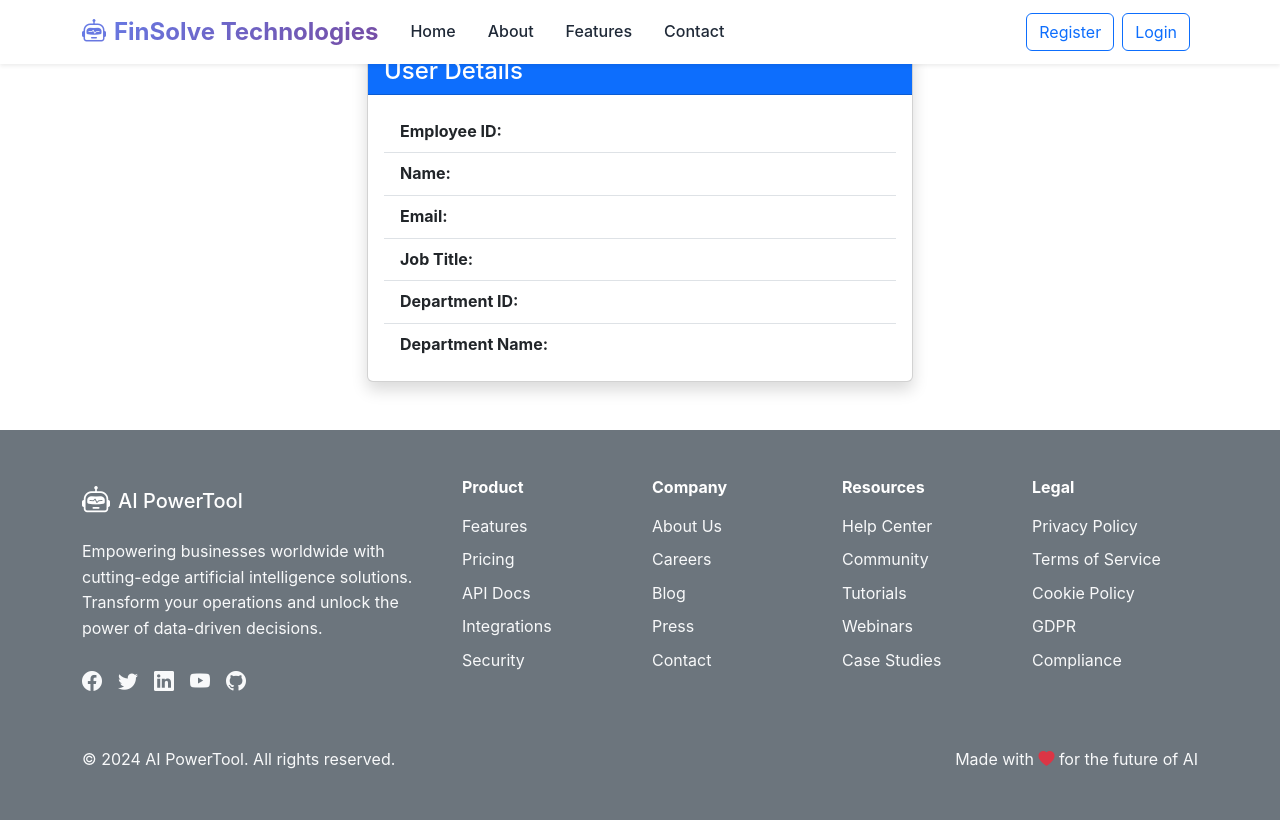
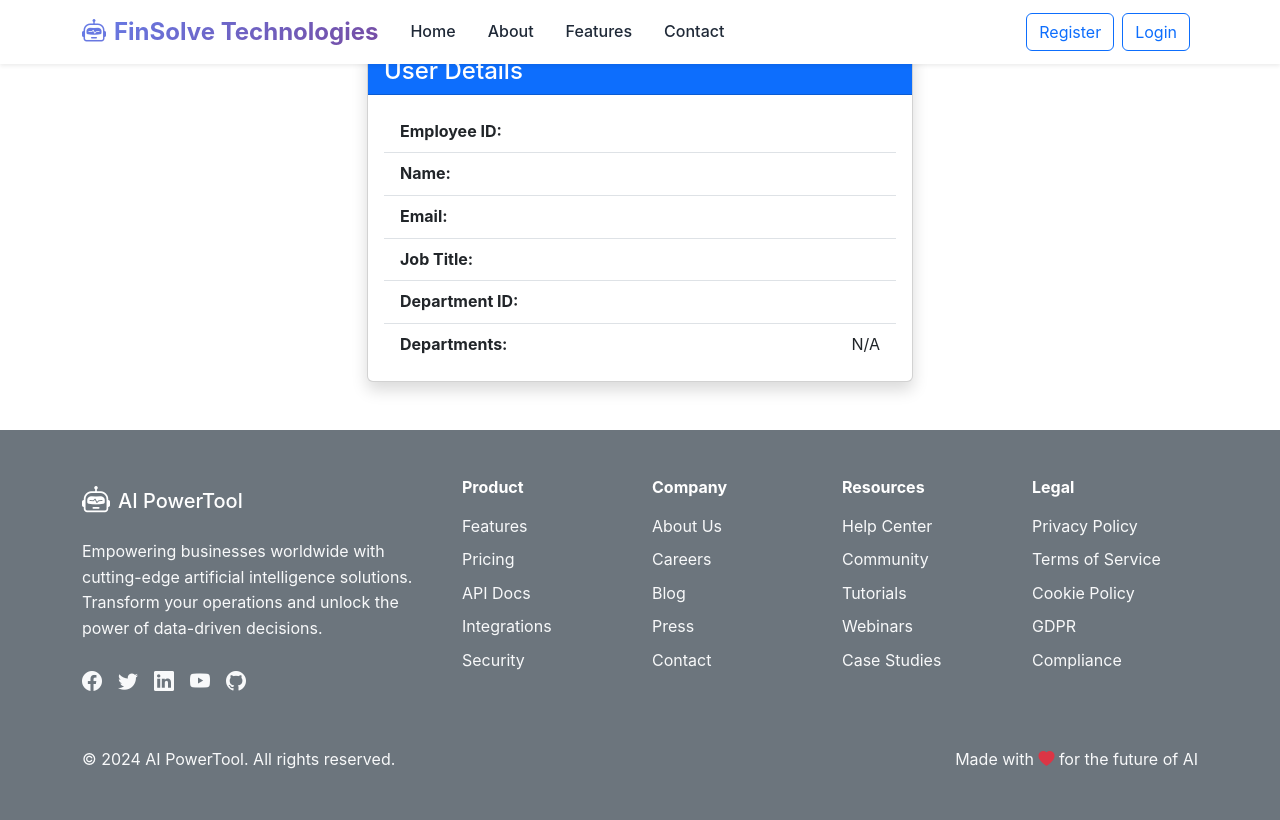
Before and after one commit to Hasireddy/RAG-with-RBAC, a FastAPI app: page /chatbot/ in a window 1280 px wide. Run offline with FastAPI, Linux system fonts and the light colour scheme; parts of the project's set-up code (start-up, migrations or seed data) failed here and were passed over.

Commit message:
User display details template updated with department display

```diff
--- a/app/api/routes/login_route.py
+++ b/app/api/routes/login_route.py
@@ -40,6 +40,8 @@ def login(request: Request,form_data: OAuth2PasswordRequestForm = Depends(), db:
             headers={"WWW-Authenticate": "Bearer"},
         )
 
+    dept_names = [d.dept_name for d in user.departments] if user.departments else []
+
     data={
             "emp_id": str(user.emp_id),
             "emp_name": user.emp_name,
@@ -47,7 +49,7 @@ def login(request: Request,form_data: OAuth2PasswordRequestForm = Depends(), db:
             #"role_id": user.role_id,
             "job_title": user.job_title,
             "dept_id": user.dept_id,
-            "dept_name": user.department.dept_name if user.department else None
+            "dept_name": ",".join(dept_names) if dept_names else None
         }
 
     token = create_access_token(data=data)
@@ -57,7 +59,7 @@ def login(request: Request,form_data: OAuth2PasswordRequestForm = Depends(), db:
     print("EMAIL:", data["email"])
     print("ROLE:", data["job_title"])
     print("DEPARTMENT ID:", data["dept_id"])
-    print("DEPARTMENT:", data["dept_name"])
+    print("DEPARTMENTS:", data["dept_name"])
 
     request.session["user"] = data
     return {"access_token": token, "token_type": "bearer", "data": data}
--- a/frontend/templates/user_details.html
+++ b/frontend/templates/user_details.html
@@ -40,11 +40,9 @@
                         </li>
 
                         <li class="list-group-item d-flex justify-content-between">
-                            <strong>Department Name:</strong>
+                            <strong>Departments:</strong>
                             <ul class="mb-0">
-                                {% for dept in user.departments or [] %}
-                                    <li>{{ dept.dept_name }}</li>
-                                {% endfor %}
+                                 <span>{{ user.dept_name if user.dept_name else "N/A" }}</span>
                             </ul>
 
                         </li>
```
